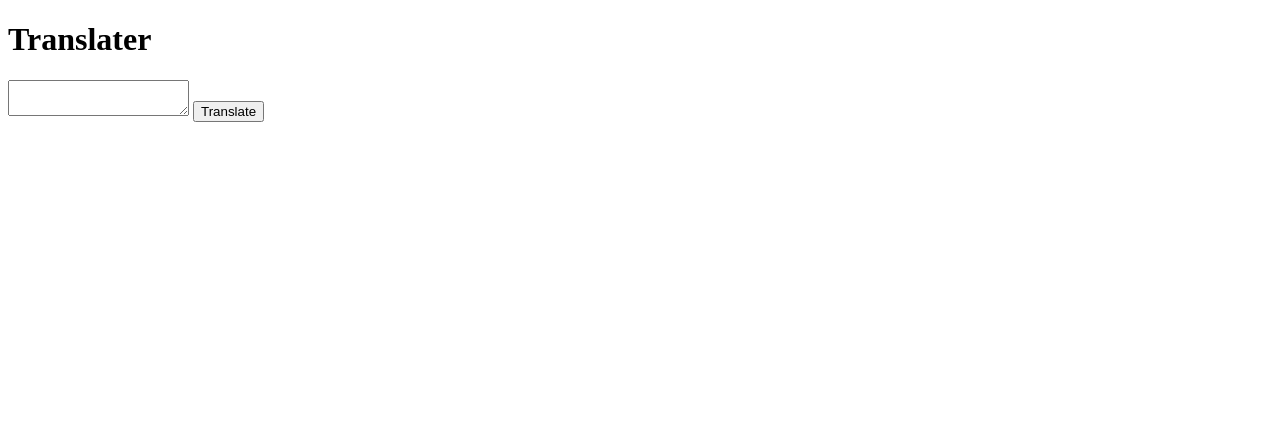
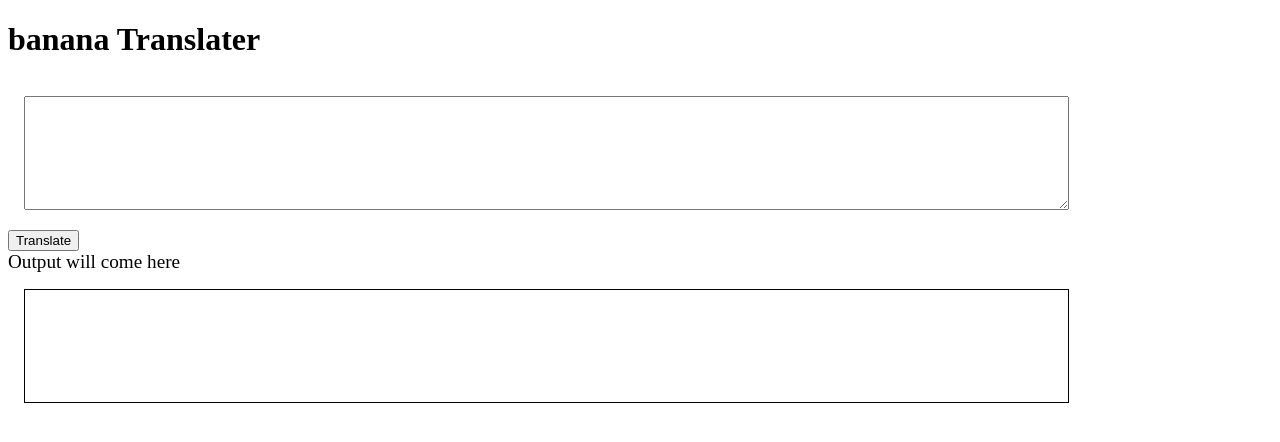
Before and after one commit to Jay-Gadhiya/banana-translater, a plain HTML site: page index.html in a window 1280 px wide. Drawn offline with Linux system fonts and the light colour scheme.

Commit message:
add input and output

```diff
--- a/app.js
+++ b/app.js
@@ -1,10 +1,23 @@
 var btnTranslate = document.querySelector("#btn-translate");
+var textInput = document.querySelector("#txt-input");
+var outputText = document.querySelector("#output");
 
 function clickHandler()
 {
-    console.log("Clicked!");
-}
+    outputText.innerText = "Translated: "+ textInput.value;
+};
 
 
 
 btnTranslate.addEventListener("click", clickHandler)
+
+
+
+
+
+
+
+
+
+
+// console.log(textInput.value);   // Use this line in driving repo.
--- a/index.html
+++ b/index.html
@@ -6,12 +6,39 @@
     <meta http-equiv="X-UA-Compatible" content="IE=edge">
     <meta name="viewport" content="width=device-width, initial-scale=1.0">
     <title>Banana translater</title>
+    <style>
+        textarea{
+            width: 80%;
+            height: 10vh;
+            margin: 1rem;
+            padding: 1rem;
+        }
+
+        #output{
+            border: 1px solid black;
+            height: 10vh;
+            width: 80%;
+            margin: 1rem;
+            padding: 1rem;
+        }
+    </style>
+
+
 </head>
 
 <body>
-    <h1>Translater</h1>
-    <textarea id="txt-input" placeholder="Write in english"> </textarea>
+    <h1>banana Translater</h1>
+    <textarea id="txt-input" placeholder="Write in english" aria-placeholder="Write In English here"> </textarea>
+    <br>
     <button id="btn-translate">Translate</button>
+
+    <div style="font-size: larger;">Output will come here</div>
+    <div id="output"></div>
+
+
+
+
+
     <script src="app.js" type="text/javascript"></script>
 </body>
 
```
